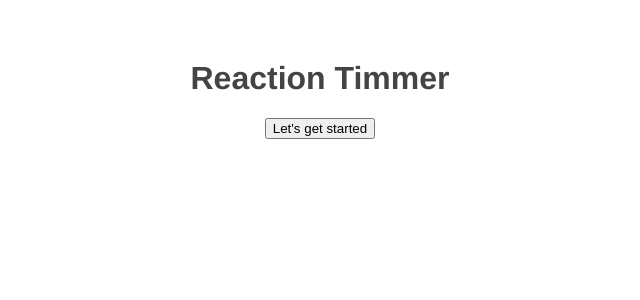
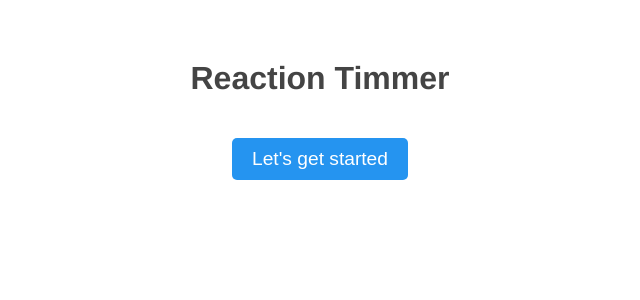
Before and after one commit to Shailu016/Reaction-timmer, a Vue app: page / in a window 1280 px wide. Shown: the top 300 px of the page, without its empty margins (320-960 px from the left). Built offline with nearby package versions, Linux system fonts and the light colour scheme.

Commit message:
button styles

```diff
--- a/src/App.vue
+++ b/src/App.vue
@@ -1,4 +1,4 @@
-<template>
+  <template>
   <div class="container">
     <h1>Reaction Timmer</h1>
     <button class="button" @click="start" :disabled="isPlaying">
@@ -9,7 +9,7 @@
   </div>
 </template>
 
-<script>
+  <script>
 import Block from "./components/Block.vue";
 import Result from "./components/Result.vue";
 export default {
@@ -38,7 +38,7 @@ export default {
 };
 </script>
 
-<style>
+  <style>
 #app {
   font-family: Avenir, Helvetica, Arial, sans-serif;
   -webkit-font-smoothing: antialiased;
@@ -53,4 +53,19 @@ export default {
     width: 100%;
   }
 }
+
+button {
+  background-color: rgb(37, 148, 240);
+  color: #fff;
+  border: none;
+  padding: 10px 20px;
+  border-radius: 5px;
+  font-size: 1.2rem;
+  cursor: pointer;
+  margin-top: 20px;
+}
+button[disabled] {
+  background-color: #ccc;
+  cursor: not-allowed;
+}
 </style>
```
